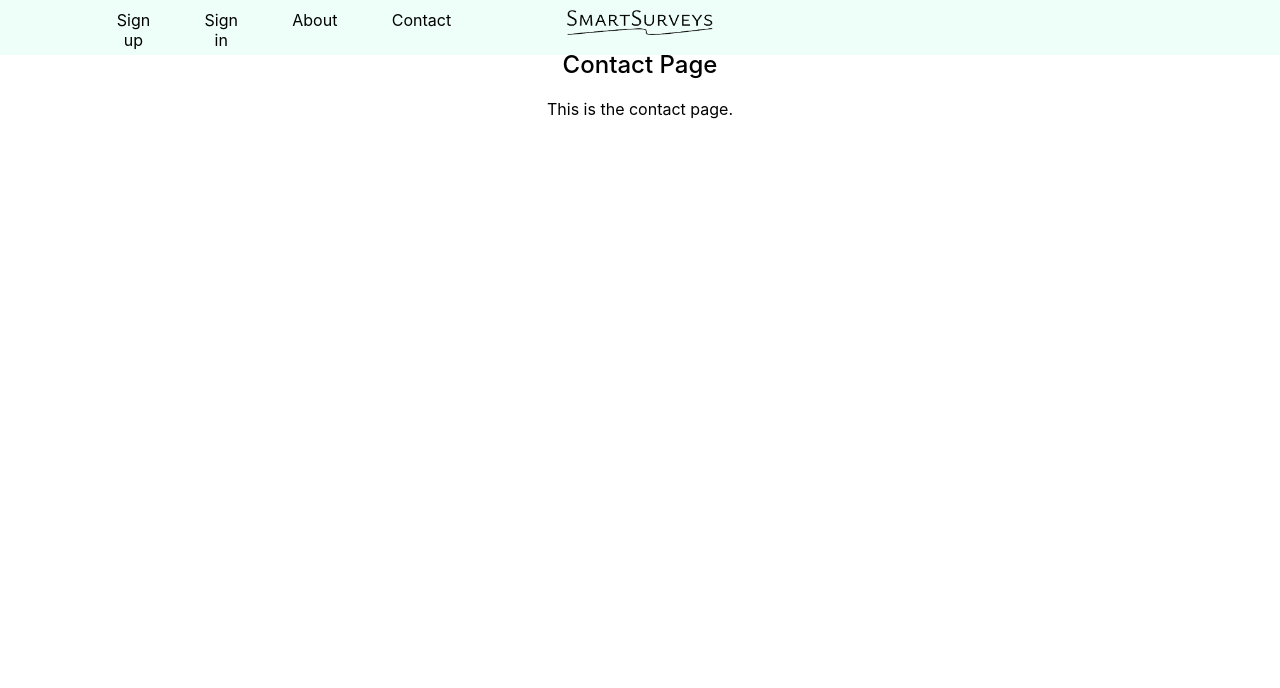
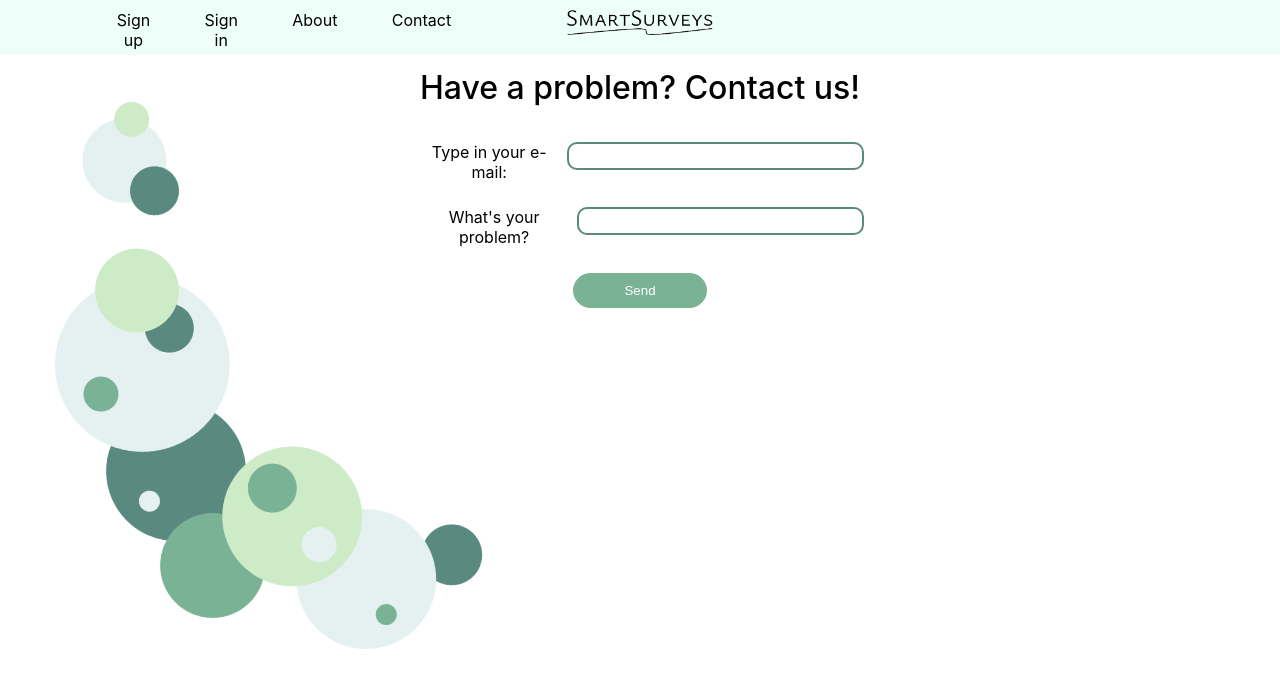
Before and after one commit to rishdor/emotional-response-recognition-in-surveys, a React (Create React App) app in the folder frontend/: page /contact in a window 1280 px wide. Shown: the top 688 px of the page. Built offline with nearby package versions, Linux system fonts and the light colour scheme; no server answers.

Commit message:
contact and about us

```diff
--- /dev/null
+++ b/frontend/src/css/About.css
@@ -0,0 +1,6 @@
+.abt .section{
+    margin-top: 3% !important;
+    box-shadow: 0 0 20px var(--footer_color);
+    border-radius: 10px;
+    padding: 1%;
+}
--- a/frontend/src/css/App.css
+++ b/frontend/src/css/App.css
@@ -78,6 +78,10 @@ nav{
   text-decoration: none;
 }
 
+h1{
+  margin-top: 3%;
+}
+
 @keyframes App-logo-spin {
   from {
     transform: rotate(0deg);
--- a/frontend/src/css/SurveyInfo.css
+++ b/frontend/src/css/SurveyInfo.css
@@ -64,7 +64,7 @@
 .bottom_image{
   rotate: 190deg;
   height: 500px;
-  margin-top: -18%;
+  margin-top: -16%;
   margin-left: -50%;
   margin-bottom: 5%;
 }
--- a/frontend/src/js/About.js
+++ b/frontend/src/js/About.js
@@ -1,6 +1,7 @@
 import { React, useState, useEffect } from 'react';
 import { Link } from 'react-router-dom';
 import '../css/App.css';
+import '../css/About.css';
 import logo from '../images/photos/logo_surveys3.png'
 
 function About() {
@@ -86,8 +87,18 @@ function About() {
         </ul>
       </nav>
       <div class='fix_nav_position'/>
-      <h2>About Page</h2>
-      <p>This is the about page.</p>
+      <div class="abt">
+        <div class="section">
+          <h2>About Us</h2>
+          <hr class="question_underline"></hr>
+          <p>At SmartSurveys, we are passionate about transforming the way organizations collect, analyze, and act on data. Our mission is to empower businesses, researchers, and decision-makers with innovative tools that make survey creation intuitive, responses insightful, and actions impactful.</p>
+        </div>
+        <div class="section">
+          <h2>Who We Are</h2>
+          <hr class="question_underline"></hr>
+          <p>Founded on the belief that great decisions start with great data, SmartSurveys combines cutting-edge technology with user-centric design to deliver a platform that meets the evolving needs of modern organizations. Whether you're a small business, a multinational corporation, or an academic researcher, we provide tailored solutions to make your data collection seamless and meaningful.</p>
+        </div>
+      </div>
     </div>
   );
 }
--- a/frontend/src/js/Contact.js
+++ b/frontend/src/js/Contact.js
@@ -2,6 +2,7 @@ import { React, useState, useEffect } from 'react';
 import { Link } from 'react-router-dom';
 import '../css/App.css';
 import logo from '../images/photos/logo_surveys3.png'
+import bottomImage from '../images/photos/circles.png';
 
 function Contact() {
   const [isLogged, setIsLogged] = useState(false);
@@ -75,8 +76,26 @@ function Contact() {
         </ul>
       </nav>
       <div class='fix_nav_position'/>
-      <h2>Contact Page</h2>
-      <p>This is the contact page.</p>
+      <h1>Have a problem? Contact us!</h1>
+      <form class='signForm'>
+          <div class='formElem'>
+            <label for="email">Type in your e-mail:</label>
+            <input type="email" name="email" required />
+          </div>
+
+          <div class='formElem'>
+            <label for="problem">What's your problem?</label>
+            <input type="text" name="problem" required />
+          </div>
+
+          <div class='formElem'>
+            <button type="submit">Send</button>
+          </div>
+        </form>
+
+      <div>
+        <img src={bottomImage} alt='circles' class='bottom_image'/>
+      </div>
     </div>
   );
 }
```
